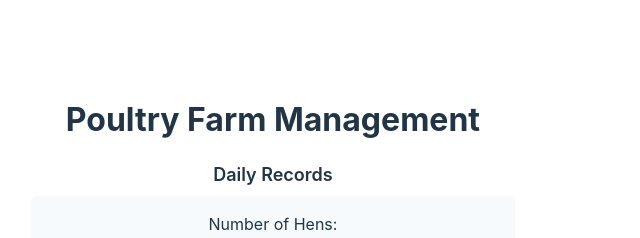
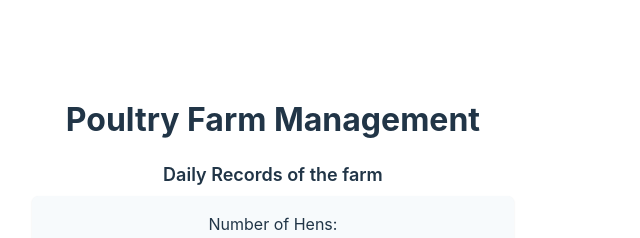
Before and after one commit to kalibbalajohnson/Poultry-Farm-Management-App, a React (Vite) app in the folder front-end/: page / in a window 1280 px wide. Shown: the top 238 px of the page, without its empty margins (0-640 px from the left). Built offline with nearby package versions, Linux system fonts and the light colour scheme.

Commit message:
made workflow changes

```diff
--- a/front-end/src/App.tsx
+++ b/front-end/src/App.tsx
@@ -11,7 +11,7 @@
        {/* Main Content Section */}
       <main className="app-main">
         <section className="daily-records">
-          <h3 className="section-title">Daily Records</h3>
+          <h3 className="section-title">Daily Records of the farm</h3>
           <form className="record-form">
             <div className="form-group">
               <label htmlFor="numberOfHens" className="form-label">
```
